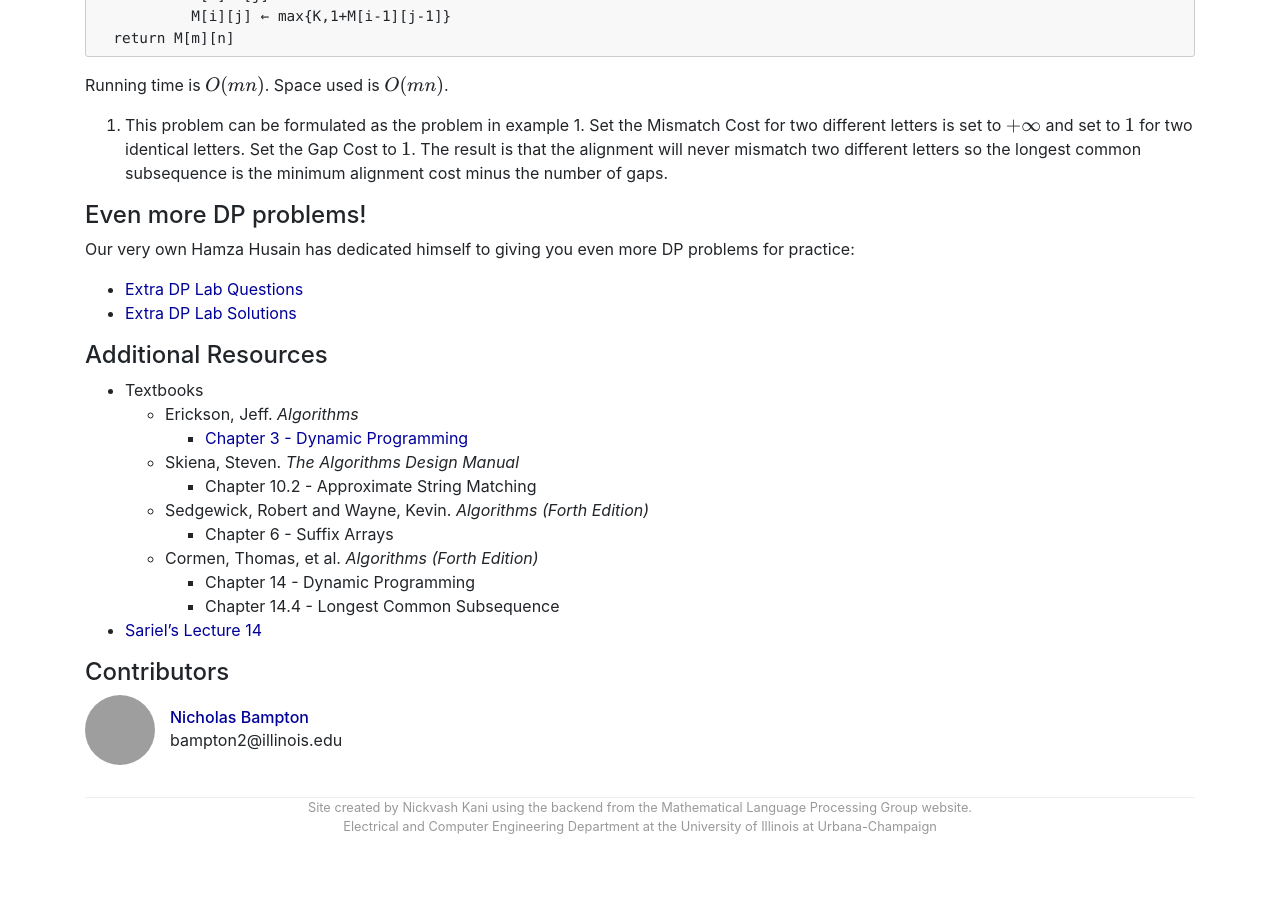
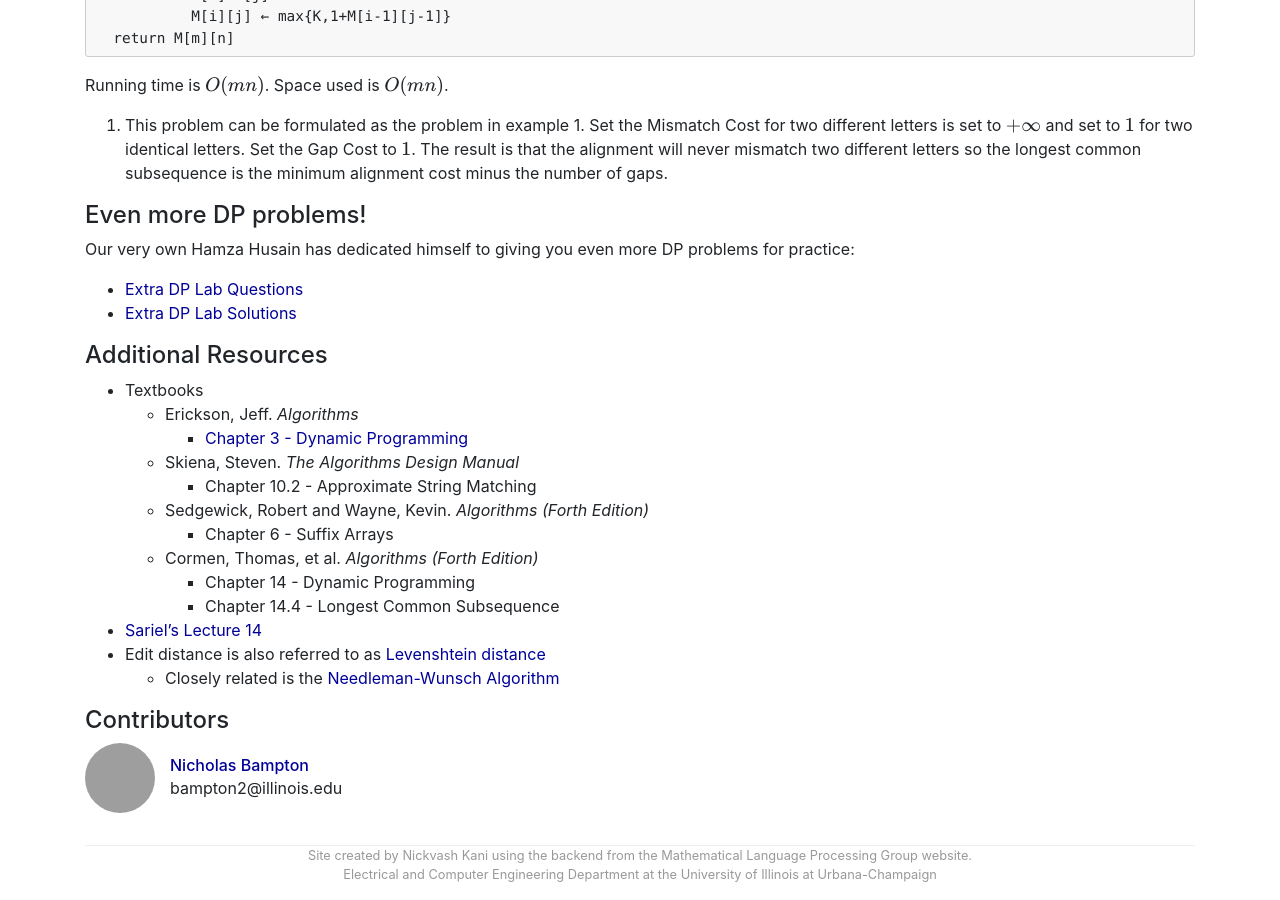
Before and after one commit to UIUC-ECE374B/su25, a Jekyll site: the page built from _lectures/Lec13.md, in a window 1280 px wide and 900 px high, scrolled down 2494 px. Built offline with Jekyll 4.4.1, drawn with Linux system fonts in a browser that asks for light colours; formulas are drawn with MathJax 3; before the commit the page ends 3346 px from its top, so only the background shows below that; grey boxes are pictures that could not be loaded.

Commit message:
Update Lec13.md
Adding levenshtein distance links to Lec13

```diff
--- a/_lectures/Lec13.md
+++ b/_lectures/Lec13.md
@@ -119,3 +119,5 @@ Our very own Hamza Husain has dedicated himself to giving you even more DP probl
     * Chapter 14 - Dynamic Programming
     * Chapter 14.4 - Longest Common Subsequence
 * [Sariel's Lecture 14](https://www.youtube.com/watch?v=o4gOGiBXT2g&list=PLaEwgrahG-Lq_ux1_o3TqFX-vWXh0uLLK&pp=iAQB)
+* Edit distance is also referred to as [Levenshtein distance](https://en.wikipedia.org/wiki/Levenshtein_distance)
+    * Closely related is the [Needleman-Wunsch Algorithm](https://en.wikipedia.org/wiki/Needleman%E2%80%93Wunsch_algorithm)
```
